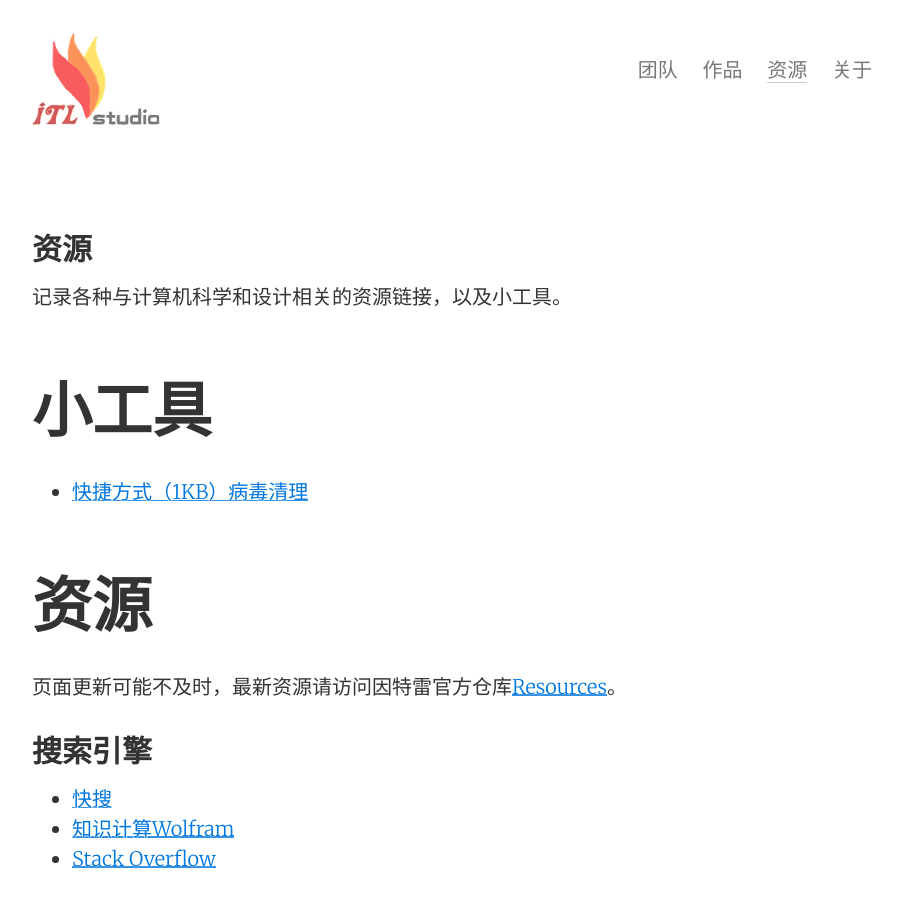
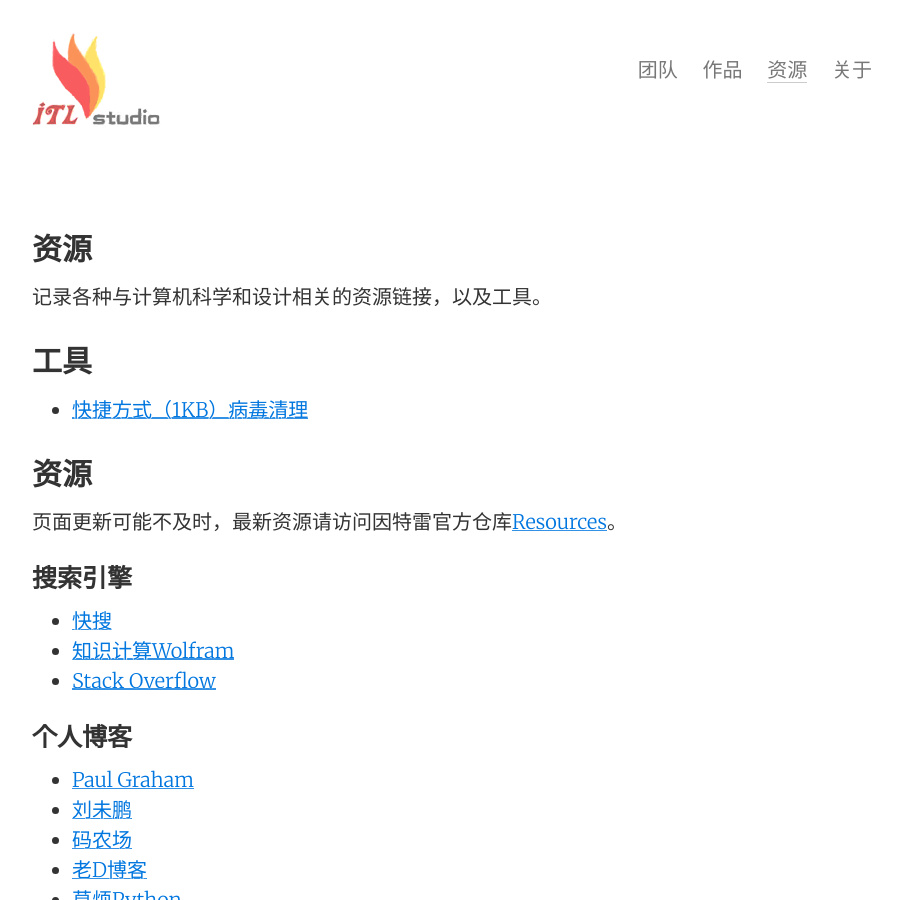
Before and after one commit to neepuitl/neepuitl.github.io, a Jekyll site: the page built from resources.md, in a window 1280 px wide and 900 px high. Shown: the whole window, without its empty margins (188-1090 px from the left). Built offline with Jekyll 4.4.1, drawn with Linux system fonts in a browser that asks for light colours.

Commit message:
Update resources

```diff
--- a/resources.md
+++ b/resources.md
@@ -5,27 +5,27 @@ permalink: /resources/
 tags: 因特雷
 ---
 
-记录各种与计算机科学和设计相关的资源链接，以及小工具。
+记录各种与计算机科学和设计相关的资源链接，以及工具。
 
-# 小工具
+## 工具
 - [快捷方式（1KB）病毒清理](https://github.com/neepuitl/1kb-Virus-Killer)
 
-# 资源
+## 资源
 页面更新可能不及时，最新资源请访问因特雷官方仓库[Resources](https://github.com/neepuitl/Resources)。
 
-## 搜索引擎
+### 搜索引擎
 - [快搜](http://search.chongbuluo.com/)
 - [知识计算Wolfram](http://www.wolframalpha.com/)
 - [Stack Overflow](http://stackoverflow.com/)
 
-## 个人博客
+### 个人博客
 - [Paul Graham](http://www.paulgraham.com/)
 - [刘未鹏](http://mindhacks.cn/)
 - [码农场](http://www.hankcs.com/)
 - [老D博客](https://laod.cn/)
 - [莫烦Python](https://morvanzhou.github.io/)
 
-## 设计相关
+### 设计相关
 - [Vintage](http://publicdomainarchive.com/)
 - [UI中国](http://www.ui.cn/)
 - [EASYICON](http://www.easyicon.net/)
@@ -34,29 +34,29 @@ tags: 因特雷
 - [Unsplash](https://unsplash.com/)
 - [RGB颜色值](http://www.sioe.cn/yingyong/yanse-rgb-16/)
 
-## 开发文档
+### 开发文档
 - [微软接口设计规范](https://github.com/Microsoft/api-guidelines/blob/vNext/Guidelines.md)
 - [CSharp代码规范](https://csharpcodingguidelines.com/)
 - [Markdown教程](http://www.markdown.cn/)
 - [Git文档](https://git-scm.com/docs)
 
-## 人工智能
-### 新闻
+### 人工智能
+#### 新闻
 - [机器之心](https://www.jiqizhixin.com/)
 - [Towards Data Science](https://towardsdatascience.com/)
 
-### 机器学习
+#### 机器学习
 - [机器学习速成](https://developers.google.com/machine-learning/crash-course/)`（需翻墙）`
 - [台大林轩田机器学习](https://www.bilibili.com/video/av28329973/)
 - [机器学习在线免费书](https://mml-book.github.io)
 - [Deep Reinforcement Learning](http://spinningup.openai.com/en/latest/)
 
-### 自然语言处理
+#### 自然语言处理
 - [ACL](http://www.aclweb.org/)
 - [NLP Progress](http://nlpprogress.com/)
 - [A Review of the Neural History of NLP](http://blog.aylien.com/a-review-of-the-recent-history-of-natural-language-processing/)
 
-### 框架
+#### 框架
 - [Keras](https://keras.io/)
 - [Pytorch](https://pytorch.org/)
 - [AllenNLP](https://allennlp.org/)
```
